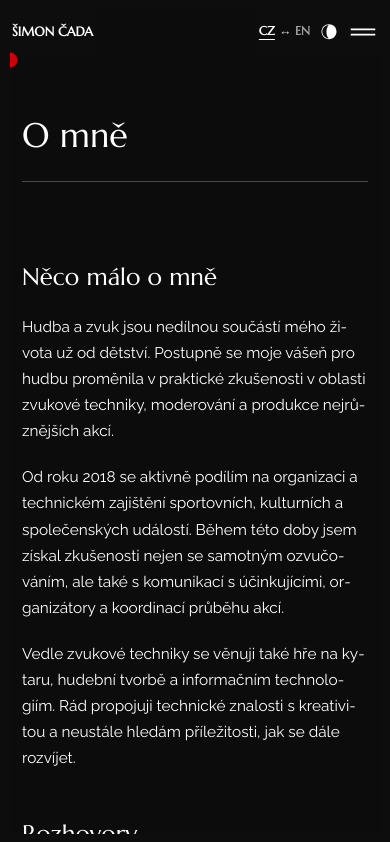
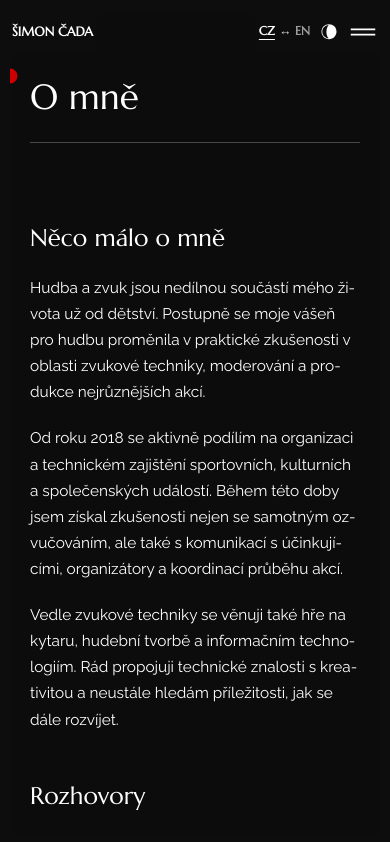
Before and after one commit to S1moonC/portfolio, a React (Create React App) app: page /about in a window 390 px wide. Shown: the top 842 px of the page. Built offline with nearby package versions, Linux system fonts and the light colour scheme.

Commit message:
Make portfolio responsive on iPhone and other phones

```diff
--- a/src/app/App.css
+++ b/src/app/App.css
@@ -40,3 +40,10 @@
         max-width: 1140px;
     }
 }
+
+@media(max-width:767.98px){
+ .s_c{padding-top:0}
+ .s_c .container{padding-inline:20px;min-width:0}
+ .s_c .container .row>[class*="col"]{min-width:0}
+ .s_c .container .display-4{font-size:clamp(2.1rem,9vw,2.75rem)}
+}
```
